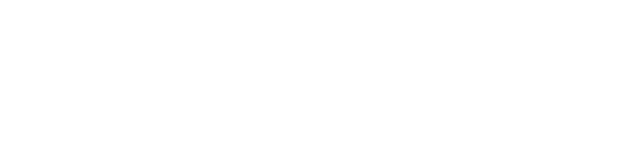
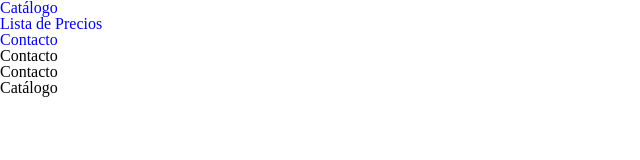
Before and after one commit to Zogar89/CaC-TP1, a plain HTML site: page index.html in a window 1280 px wide. Shown: the whole page, without its empty margins (0-640 px from the left). Drawn offline with Linux system fonts and the light colour scheme.

Commit message:
CSS Reset

```diff
--- /dev/null
+++ b/css/reset.css
@@ -0,0 +1,63 @@
+/* http://meyerweb.com/eric/tools/css/reset/
+   v2.0 | 20110126
+   License: none (public domain)
+*/
+
+html, body, div, span, applet, object, iframe,
+h1, h2, h3, h4, h5, h6, p, blockquote, pre,
+a, abbr, acronym, address, big, cite, code,
+del, dfn, em, img, ins, kbd, q, s, samp,
+small, strike, strong, sub, sup, tt, var,
+b, u, i, center,
+dl, dt, dd, ol, ul, li,
+fieldset, form, label, legend,
+table, caption, tbody, tfoot, thead, tr, th, td,
+article, aside, canvas, details, embed,
+figure, figcaption, footer, header, hgroup,
+menu, nav, output, ruby, section, summary,
+time, mark, audio, video {
+    margin: 0;
+    padding: 0;
+    border: 0;
+    font-size: 100%;
+    font: inherit;
+    vertical-align: baseline;
+}
+/* HTML5 display-role reset for older browsers */
+article, aside, details, figcaption, figure,
+footer, header, hgroup, menu, nav, section {
+    display: block;
+}
+body {
+    line-height: 1;
+}
+ol, ul {
+    list-style: none;
+}
+blockquote, q {
+    quotes: none;
+}
+blockquote:before, blockquote:after,
+q:before, q:after {
+    content: '';
+    content: none;
+}
+table {
+    border-collapse: collapse;
+    border-spacing: 0;
+}
+ol, ul {
+    list-style: none;
+}
+*,
+*:after,
+*:before {
+    margin: 0;
+    padding: 0;
+    box-sizing: border-box;
+    text-decoration: none;
+}
+body{
+    font-size: 100%;
+    list-style-type: none;
+}
--- a/css/style.css
+++ b/css/style.css
@@ -0,0 +1 @@
+li
--- a/index.html
+++ b/index.html
@@ -1,6 +1,7 @@
 <!DOCTYPE html>
 <html lang="en">
 <head>
+    <link rel="stylesheet" href="css/reset.css">
     <link rel="stylesheet" href="css/style.css">
     <meta charset="UTF-8">
     <meta http-equiv="X-UA-Compatible" content="IE=edge">
@@ -10,13 +11,19 @@
 <body>
     <header>
         <nav>
-
+            <ul>
+                <li><a href="#catalogo">Catálogo</a></li>
+                <li><a href="#precios">Lista de Precios</a></li>
+                <li><a href="#contacto">Contacto</a></li>
+                <li>Contacto</li>
+                <li>Contacto</li>
+            </ul>
         </nav>
     </header>
     <main>
-        <article id="1">
+        <article  >
             <header>
-
+                <h3 id="catalogo">Catálogo</h3>
             </header>
             <section>
 
```
